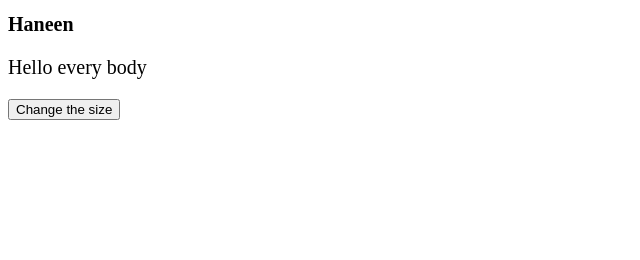
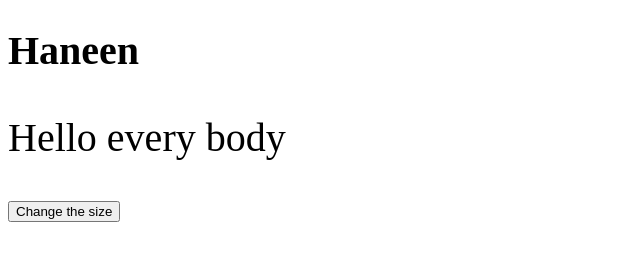
Before and after one commit to HaneenIbrahem/JavaScript2, a plain HTML site: page index.html in a window 1280 px wide. Both pictures are taken after a click on the button "Change the size". Shown: the whole page, without its empty margins (0-640 px from the left). Drawn offline with Linux system fonts and the light colour scheme.

Commit message:
some modifications

```diff
--- a/script.js
+++ b/script.js
@@ -1,10 +1,12 @@
 var paragraph = document.querySelector("p");
 var heading = document.querySelector("h1");
 var changeSizeBtn = document.querySelector("button");
+// var div = parentDiv = document.querySelector("div");
 
 function changeSize(){
     paragraph.classList.toggle("changeFontSize")
     heading.classList.toggle("changeFontSize")
+    // parentDiv.classList.toggle("changeFontSize")
 }
 
 changeSizeBtn.onclick = changeSize;
--- a/style.css
+++ b/style.css
@@ -1,3 +1,3 @@
 .changeFontSize{
-    font-size: 20px;
+    font-size: 40px;
 }
```
